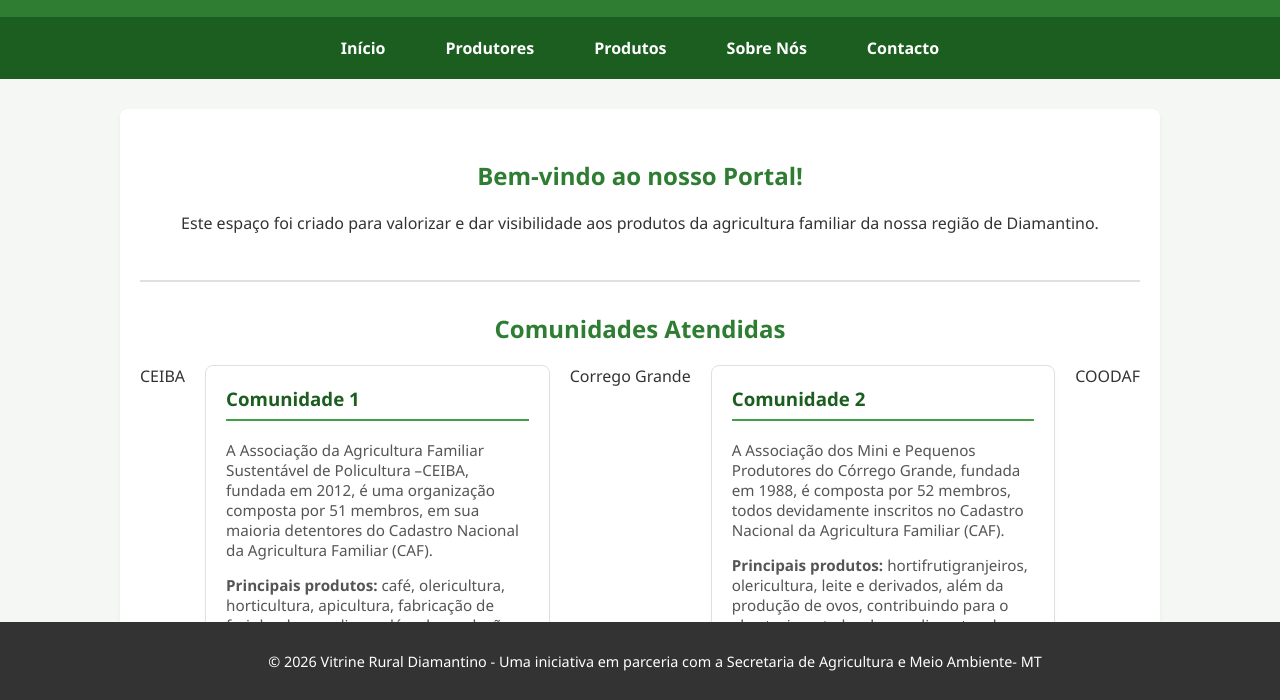
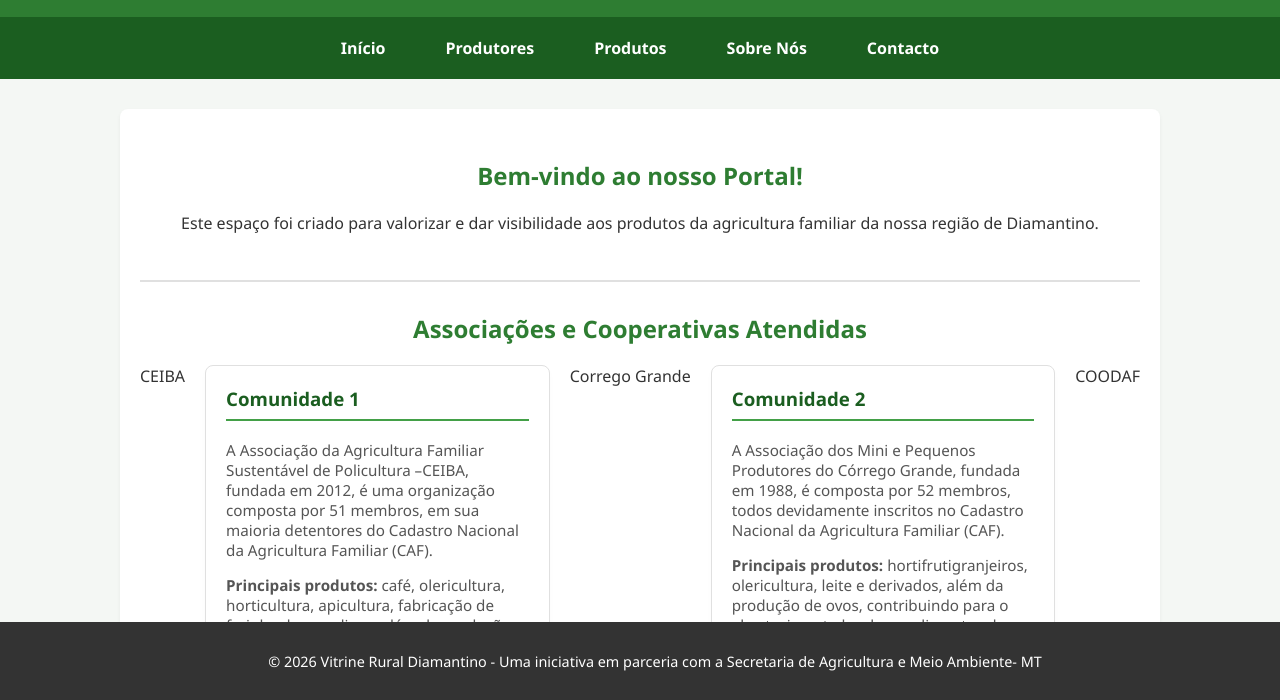
Before and after one commit to agriculturadiamantino/vitrine-rural-diamantino, a plain HTML site: page index.html in a window 1280 px wide. Shown: the part 100-800 px from the top of the page. Drawn offline with Linux system fonts and the light colour scheme.

Commit message:
Update section titles for communities and cooperatives

```diff
--- a/index.html
+++ b/index.html
@@ -138,11 +138,11 @@
             <p>Este espaço foi criado para valorizar e dar visibilidade aos produtos da agricultura familiar da nossa região de Diamantino.</p>
         </section>
 
-        <!-- SEÇÃO DAS 3 COMUNIDADES -->
-        <h2 class="communities-title">Comunidades Atendidas</h2>
+        <!-- SEÇÃO DAS ASSOCIAÇÕES E COOPERATIVAS DO MUNICÍPIO  -->
+        <h2 class="communities-title"> Associações e Cooperativas Atendidas</h2>
         <div class="communities-grid">
 
-            <!-- Comunidade 1 --> CEIBA
+            <!-- Associação  --> CEIBA
             <div class="community-card">
                 <h3>Comunidade 1</h3>
                 <p>A Associação da Agricultura Familiar Sustentável de Policultura –CEIBA, fundada em 2012, é uma organização composta por 51
@@ -151,7 +151,7 @@ membros, em sua maioria detentores do Cadastro Nacional da Agricultura Familiar
 e seus derivados.</p>
             </div>
 
-            <!-- Comunidade 2 --> Corrego Grande
+            <!-- Associação --> Corrego Grande
             <div class="community-card">
                 <h3>Comunidade 2</h3>
                 <p>A Associação dos Mini e Pequenos Produtores do Córrego Grande,
@@ -160,7 +160,7 @@ fundada em 1988, é composta por 52 membros, todos devidamente inscritos no Cada
 ovos, contribuindo para o abastecimento local com alimentos de qualidade.</p>
             </div>
 
-            <!-- Comunidade 3 --> COODAF
+            <!-- Cooperativa --> COODAF
             <div class="community-card">
                 <h3>Comunidade 3</h3>
                 <p>A Cooperativa Agropecuária Diamantinense da Agricultura Familiar – COODAF, fundada em 2007, é composta por 42 membros, em sua
```
